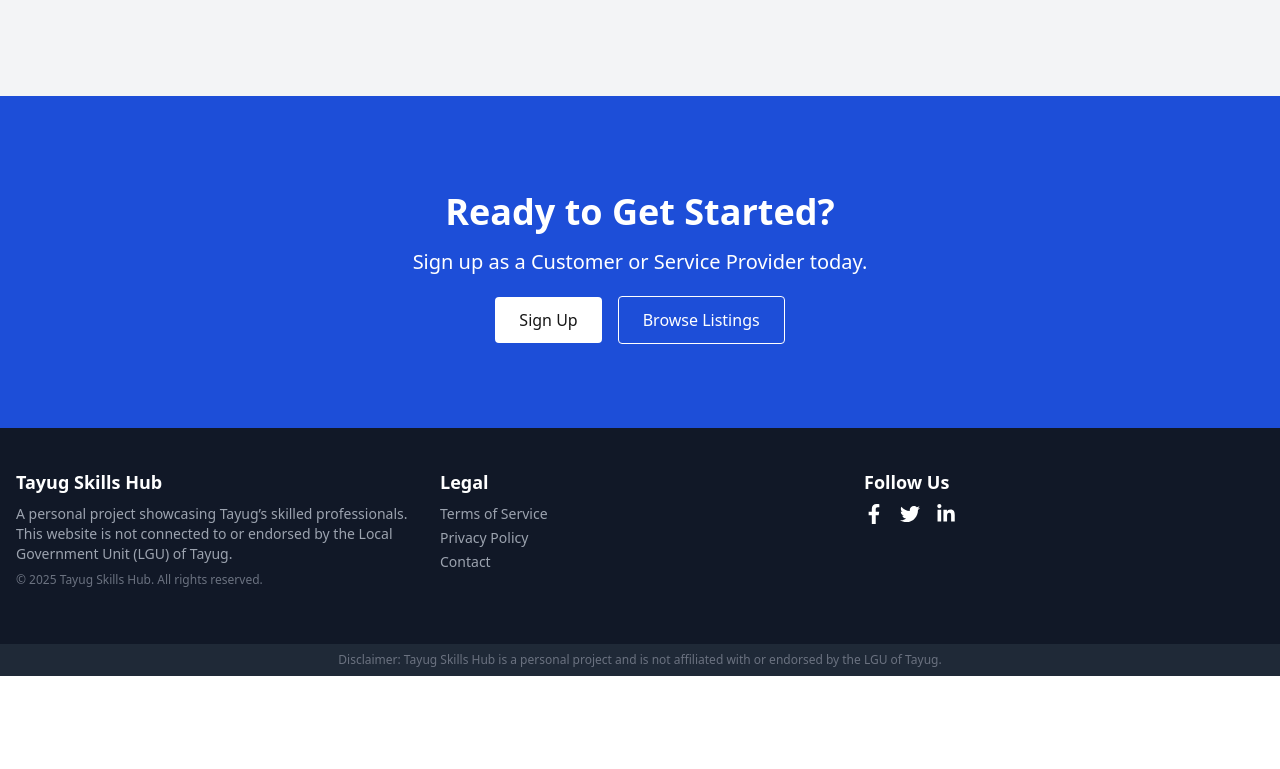
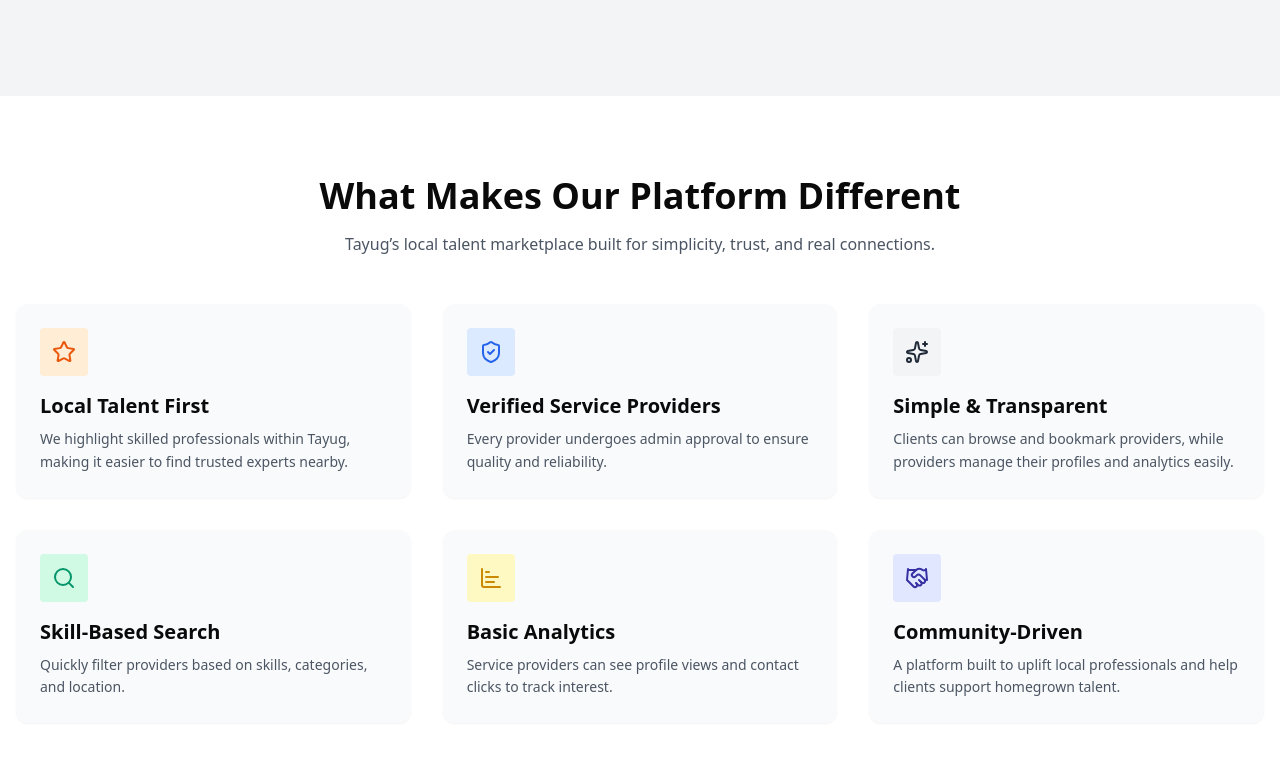
Before and after one commit to sezaru-dev/tayug-skills-hub, a Next.js app: page / in a window 1280 px wide. Shown: the part 1431-2200 px from the top of the page. Before the commit the page ends 2107 px from the top, so only its background shows below. Built offline with nearby package versions, Linux system fonts and the light colour scheme.

Commit message:
feat(section): add WhatMakesUsDifferent section

```diff
--- a/src/app/page.tsx
+++ b/src/app/page.tsx
@@ -1,14 +1,15 @@
-import SearchBar from "@/components/custom/SearchBar";
 import CTASection from "@/components/sections/CTA";
 import Footer from "@/components/sections/Footer";
 import Hero from "@/components/sections/Hero";
 import HowThePlatformWorks from "@/components/sections/HowThePlatformWorks";
+import WhatMakesUsDifferent from "@/components/sections/WhatMakesUsDifferent";
 
 export default function Home() {
   return (
     <div>
       <Hero/>
       <HowThePlatformWorks/>
+      <WhatMakesUsDifferent/>
       <CTASection/>
       <Footer/>
     </div>
```
